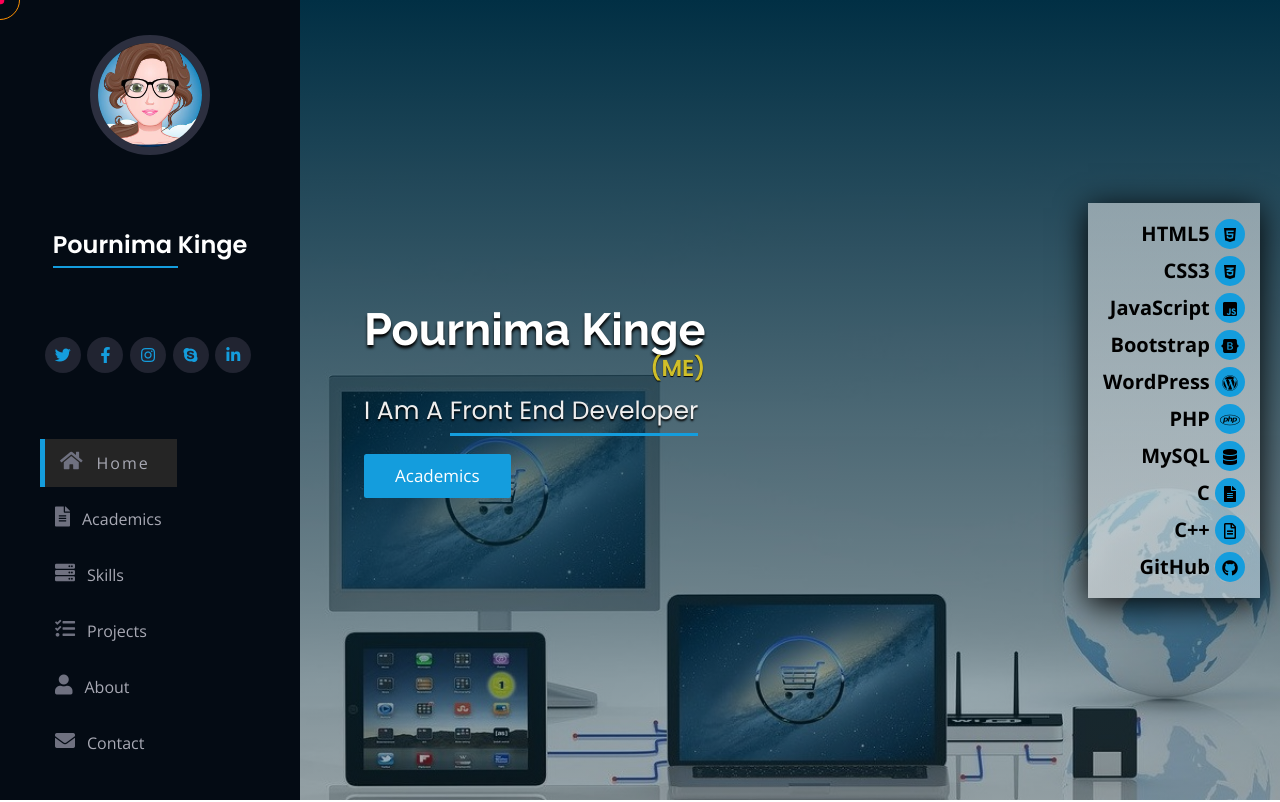
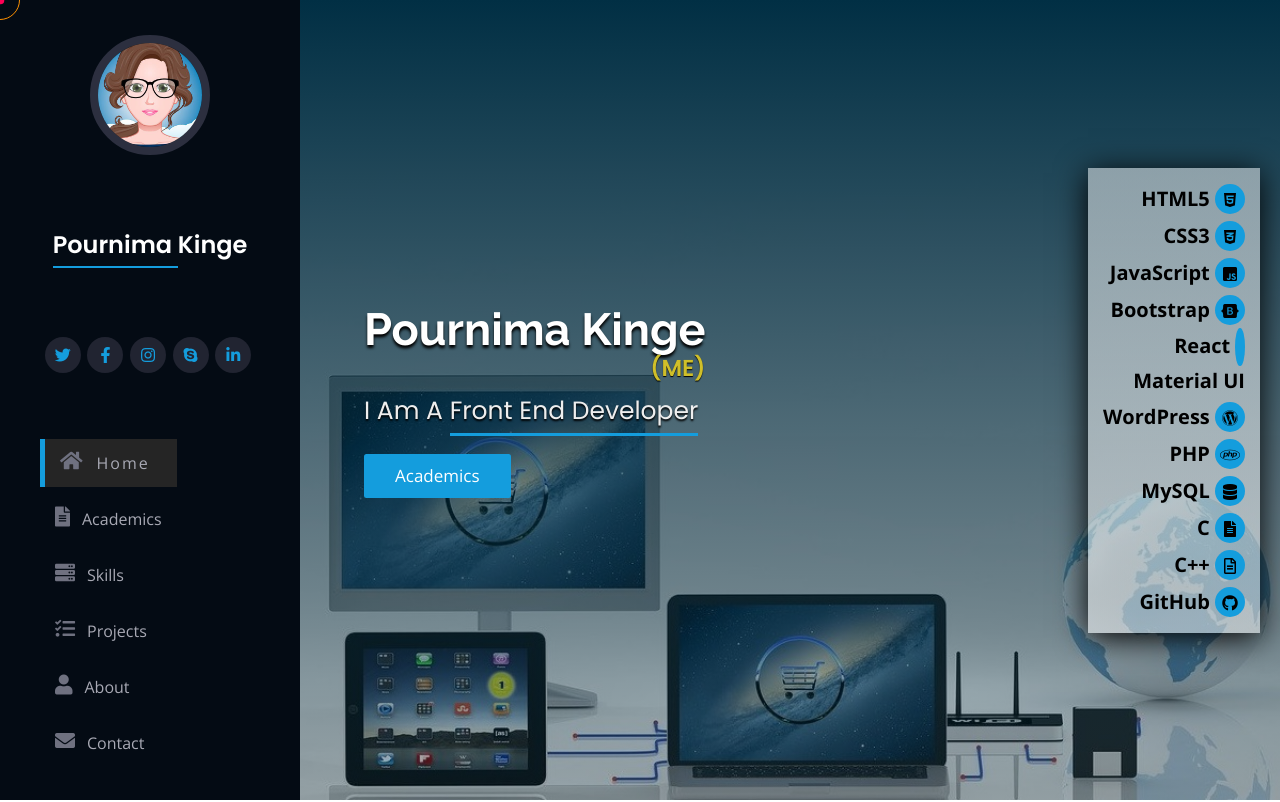
Before and after one commit to pkinge01/cv, a plain HTML site: page index.html in a window 1280 px wide. Shown: the top 802 px of the page. Drawn offline with nearby package versions, Linux system fonts and the light colour scheme.

Commit message:
Update index.html

```diff
--- a/index.html
+++ b/index.html
@@ -101,6 +101,8 @@
           <li>CSS3 <i class="fab fa-css3-alt"></i></li>
           <li>JavaScript <i class="fab fa-js-square"></i></li>
           <li>Bootstrap <i class="fab fa-bootstrap"></i></li>
+          <li>React <i class="fa-brands fa-react"></i></li>
+          <li>Material UI </li>
           <li>WordPress <i class="fab fa-wordpress"></i></li>
           <li>PHP <i class="fab fa-php"></i></li>
           <li>MySQL <i class="fas fa-database"></i></li>
```
